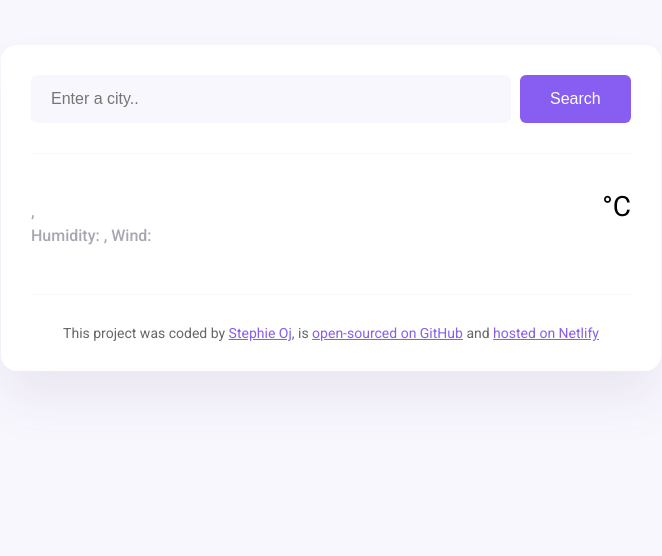
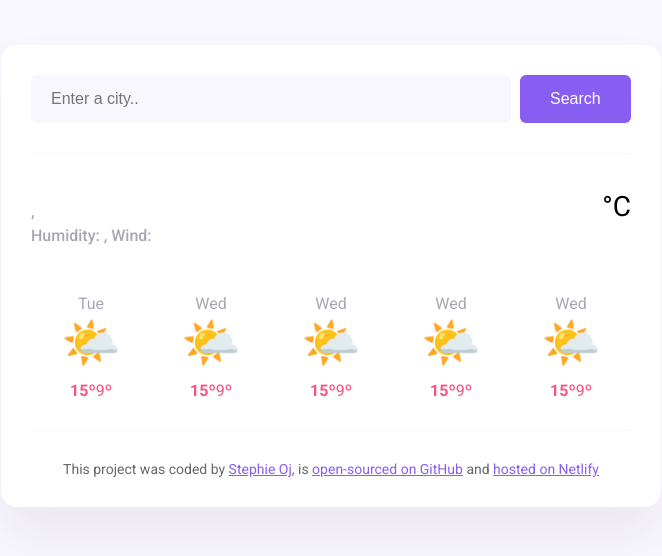
Before and after one commit to stephieAi/Weather-App, a plain HTML site: page index.html in a window 1280 px wide. Shown: the whole page, without its empty margins (309-971 px from the left). Drawn offline with nearby package versions, Linux system fonts and the light colour scheme; no server answers.

Commit message:
Daily forecast html and css added

```diff
--- a/index.html
+++ b/index.html
@@ -11,7 +11,7 @@
     />
     <link rel="stylesheet" href="src/styles.css" />
     <script src="https://cdn.jsdelivr.net/npm/axios@1.1.2/dist/axios.min.js"></script>
-    <title> Weather App</title>
+    <title>Weather App</title>
   </head>
   <body>
     <div class="weather-app">
@@ -45,6 +45,58 @@
             <div class="weather-app-unit">°C</div>
           </div>
         </div>
+        <div class="weather-forecast">
+          <div class="weather-forecast-day">
+            <div class="weather-forecast-date">Tue</div>
+            <div class="weather-forecast-icon">🌤️</div>
+            <div class="weather-forecast-temperatures">
+              <div class="weather-forecast-temperature">
+                <strong>15º</strong>
+              </div>
+              <div class="weather-forecast-temperature">9º</div>
+            </div>
+          </div>
+          <div class="weather-forecast-day">
+            <div class="weather-forecast-date">Wed</div>
+            <div class="weather-forecast-icon">🌤️</div>
+            <div class="weather-forecast-temperatures">
+              <div class="weather-forecast-temperature">
+                <strong>15º</strong>
+              </div>
+              <div class="weather-forecast-temperature">9º</div>
+            </div>
+          </div>
+          <div class="weather-forecast-day">
+            <div class="weather-forecast-date">Wed</div>
+            <div class="weather-forecast-icon">🌤️</div>
+            <div class="weather-forecast-temperatures">
+              <div class="weather-forecast-temperature">
+                <strong>15º</strong>
+              </div>
+              <div class="weather-forecast-temperature">9º</div>
+            </div>
+          </div>
+          <div class="weather-forecast-day">
+            <div class="weather-forecast-date">Wed</div>
+            <div class="weather-forecast-icon">🌤️</div>
+            <div class="weather-forecast-temperatures">
+              <div class="weather-forecast-temperature">
+                <strong>15º</strong>
+              </div>
+              <div class="weather-forecast-temperature">9º</div>
+            </div>
+          </div>
+          <div class="weather-forecast-day">
+            <div class="weather-forecast-date">Wed</div>
+            <div class="weather-forecast-icon">🌤️</div>
+            <div class="weather-forecast-temperatures">
+              <div class="weather-forecast-temperature">
+                <strong>15º</strong>
+              </div>
+              <div class="weather-forecast-temperature">9º</div>
+            </div>
+          </div>
+        </div>
       </main>
 
       <footer>
--- a/src/styles.css
+++ b/src/styles.css
@@ -86,6 +86,35 @@ main {
   font-size: 28px;
 }
 
+.weather-forecast {
+  display: flex;
+justify-content: space-around;
+margin-top: 30px;}
+
+.weather-forecast-date {
+text-align: center;
+color: rgba(39,33,66,0.4);
+font-size: 16px;
+line-height: 20px;
+}
+
+.weather-forecast-icon {
+text-align: center;
+font-size: 48px;
+margin-bottom: 10px;
+}
+
+.weather-forecast-temperatures {
+text-align: center;
+color: #f65282;
+display: flex;
+justify-content: center;
+}
+
+.weather-forecast-temperatures {
+  padding: 0 10px;}
+
+
 footer {
   border-top: 1px solid #f9f7fe;
   padding: 30px 0 0 0;
```
